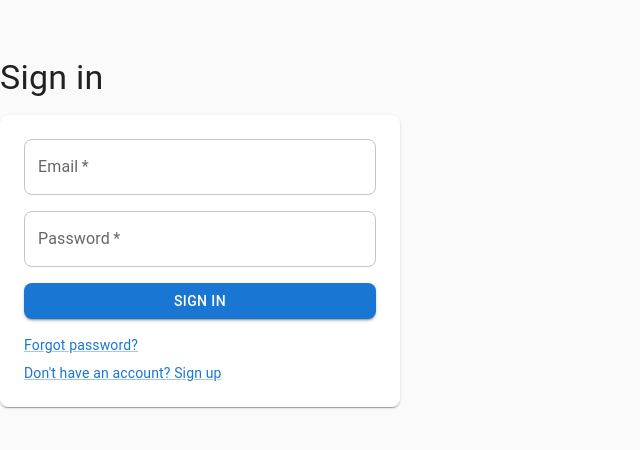
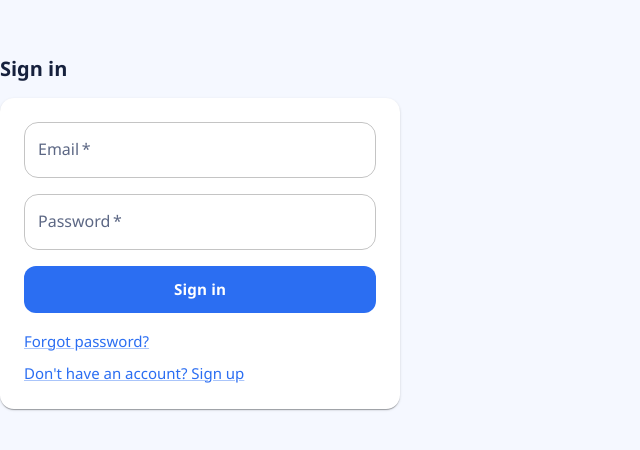
Before and after one commit to leokotman/language-app, a React (Vite) app: page /login in a window 1280 px wide. Shown: the part 184-634 px from the top of the page, without its empty margins (0-640 px from the left). Built offline with nearby package versions, Linux system fonts and the light colour scheme; no server answers; what ts-fsrs would draw is missing.

Commit message:
feat(kan-000): redesign theme colors and typography for improved aesthetics

```diff
--- a/src/theme/theme.ts
+++ b/src/theme/theme.ts
@@ -6,6 +6,22 @@ import {
 import { logError } from "@/lib/errors";
 
 const THEME_STORAGE_KEY = "themeMode";
+
+const LIGHT_THEME_COLORS = {
+  primary: { main: "#2B6EF2", light: "#5A8EF7", dark: "#1F56C1" },
+  secondary: { main: "#2CB67D", light: "#55C995", dark: "#209162" },
+  background: { default: "#F5F8FF", paper: "#FFFFFF" },
+  text: { primary: "#16213D", secondary: "#5C6784" },
+  divider: "#DCE5F7",
+};
+
+const DARK_THEME_COLORS = {
+  primary: { main: "#79A6FF", light: "#A4C2FF", dark: "#5C8BE4" },
+  secondary: { main: "#5AD1A1", light: "#7DDFC1", dark: "#3FAE82" },
+  background: { default: "#0D1428", paper: "#121D36" },
+  text: { primary: "#E6ECFF", secondary: "#A3B1D4" },
+  divider: "#2A3554",
+};
 
 export function getStoredThemeMode(): PaletteMode {
   if (typeof window === "undefined") return "light";
@@ -31,36 +47,68 @@ export function setStoredThemeMode(mode: PaletteMode): void {
 
 const baseOptions: Omit<ThemeOptions, "palette"> = {
   typography: {
-    fontFamily: '"Roboto", "Helvetica", "Arial", sans-serif',
-    h1: { fontSize: "2rem", fontWeight: 600 },
-    h2: { fontSize: "1.75rem", fontWeight: 600 },
-    h3: { fontSize: "1.5rem", fontWeight: 600 },
+    fontFamily:
+      '"Manrope", "Nunito Sans", "Segoe UI", "Helvetica", "Arial", sans-serif',
+    h1: { fontSize: "2.25rem", fontWeight: 700, lineHeight: 1.2 },
+    h2: { fontSize: "1.875rem", fontWeight: 700, lineHeight: 1.25 },
+    h3: { fontSize: "1.5rem", fontWeight: 700, lineHeight: 1.3 },
+    h4: { fontSize: "1.25rem", fontWeight: 700, lineHeight: 1.35 },
+    h5: { fontSize: "1.125rem", fontWeight: 700, lineHeight: 1.35 },
+    h6: { fontSize: "1rem", fontWeight: 700, lineHeight: 1.4 },
+    body1: { fontSize: "1rem", fontWeight: 500, lineHeight: 1.6 },
+    body2: { fontSize: "0.9375rem", fontWeight: 500, lineHeight: 1.6 },
+    button: {
+      fontSize: "0.95rem",
+      fontWeight: 700,
+      textTransform: "none",
+      letterSpacing: "0.01em",
+    },
   },
-  shape: { borderRadius: 8 },
+  shape: { borderRadius: 14 },
+  components: {
+    MuiCard: {
+      styleOverrides: {
+        root: {
+          borderRadius: 18,
+          border: "1px solid",
+          boxShadow: "0 10px 30px rgba(16, 28, 61, 0.08)",
+        },
+      },
+    },
+    MuiPaper: {
+      styleOverrides: {
+        root: {
+          backgroundImage: "none",
+        },
+      },
+    },
+    MuiButton: {
+      defaultProps: {
+        disableElevation: true,
+      },
+      styleOverrides: {
+        root: {
+          borderRadius: 12,
+          paddingInline: 16,
+          paddingBlock: 10,
+        },
+      },
+    },
+  },
 };
 
 export function getTheme(mode: PaletteMode) {
+  const colors = mode === "light" ? LIGHT_THEME_COLORS : DARK_THEME_COLORS;
+
   return createTheme({
     ...baseOptions,
     palette: {
       mode,
-      primary: {
-        main: "#1976d2",
-        light: "#42a5f5",
-        dark: "#1565c0",
-      },
-      secondary: {
-        main: "#9c27b0",
-        light: "#ba68c8",
-        dark: "#7b1fa2",
-      },
-      ...(mode === "light"
-        ? {
-            background: { default: "#fafafa", paper: "#ffffff" },
-          }
-        : {
-            background: { default: "#121212", paper: "#1e1e1e" },
-          }),
+      primary: colors.primary,
+      secondary: colors.secondary,
+      background: colors.background,
+      text: colors.text,
+      divider: colors.divider,
     },
   });
 }
@@ -69,9 +117,11 @@ export const themeOptions: ThemeOptions = {
   ...baseOptions,
   palette: {
     mode: "light",
-    primary: { main: "#1976d2", light: "#42a5f5", dark: "#1565c0" },
-    secondary: { main: "#9c27b0", light: "#ba68c8", dark: "#7b1fa2" },
-    background: { default: "#fafafa", paper: "#ffffff" },
+    primary: LIGHT_THEME_COLORS.primary,
+    secondary: LIGHT_THEME_COLORS.secondary,
+    background: LIGHT_THEME_COLORS.background,
+    text: LIGHT_THEME_COLORS.text,
+    divider: LIGHT_THEME_COLORS.divider,
   },
 };
 
```
Also changed, not shown: 1 other file (tests, documents, lock files or other folders).
